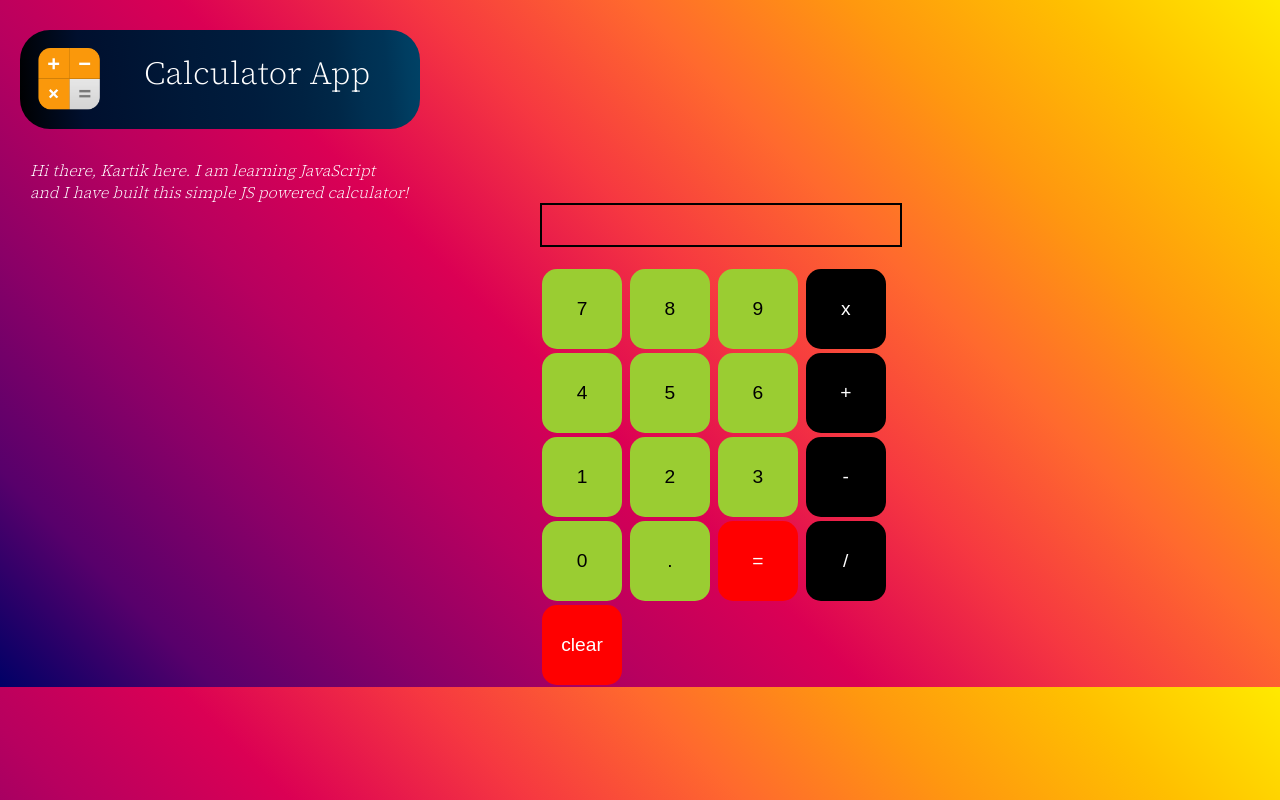
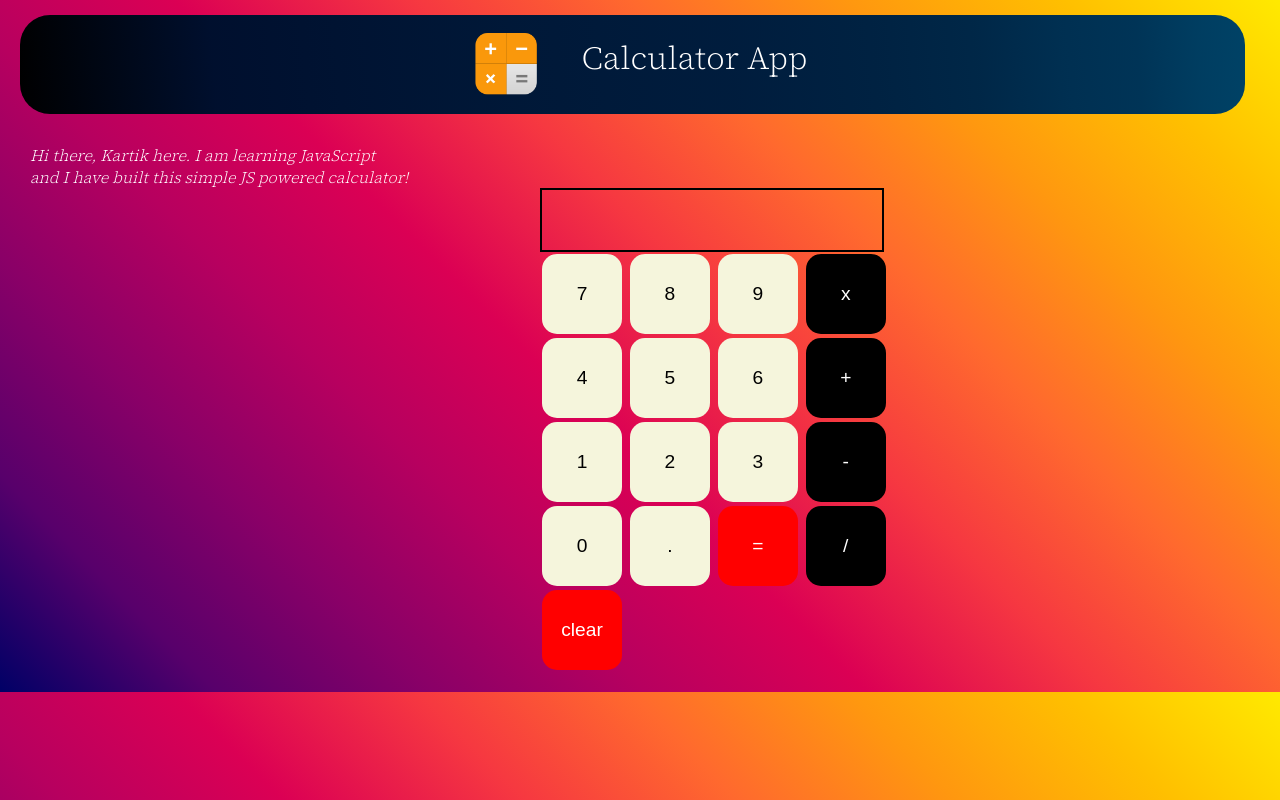
Before and after one commit to kartikmishraa/CalculatorApp, a plain HTML site: page src/index.html in a window 1280 px wide. Drawn offline with Linux system fonts and the light colour scheme.

Commit message:
restyled header, and the num buttons

```diff
--- a/src/style.css
+++ b/src/style.css
@@ -1,5 +1,6 @@
 body {
   margin: 0;
+  margin-bottom: 20px;
   font-family: "Source Serif 4", sans-serif;
   background-color: #f7ecde;
   background-image: linear-gradient(
@@ -27,12 +28,13 @@ body {
 
 /* Header styling */
 header {
-  margin-top: 30px;
+  margin-top: 15px;
   margin-left: 20px;
+  margin-right: 20px;
   display: flex;
-  width: 400px;
+  justify-content: center;
+  width: 1225px;
   border-radius: 30px;
-  background-color: black;
   color: white;
   background-image: linear-gradient(
     265deg,
@@ -47,8 +49,6 @@ header {
     hsl(220deg 100% 9%) 84%,
     hsl(0deg 0% 0%) 100%
   );
-  /*
-    background-color: #D3ECA7;*/
 }
 
 /* Title styling */
@@ -72,15 +72,17 @@ header {
 
 #display-div {
   border: 2px solid;
-  margin-right: 378px;
-  margin-bottom: 20px;
+  height: 60px;
+  width: 280px;
+  /* margin-right: 378px;
+  margin-bottom: 20px; */
   padding-left: 30px;
   padding-right: 30px;
 }
 
 #display-window {
   font-weight: normal;
-  font-size: 40px;
+  font-size: 20px;
 }
 
 /* Calculator button styling */
@@ -95,7 +97,7 @@ header {
 }
 
 .calc-num {
-  background-color: yellowgreen;
+  background-color: #f5f5dc;
 }
 
 .calc-op {
@@ -121,7 +123,7 @@ header {
 }
 
 .calc-num:hover {
-  background-color: white;
+  background-color: #ffdead;
   /*border: 1px solid yellowgreen;*/
 }
 
@@ -131,7 +133,7 @@ header {
 }
 
 .calc-num:active {
-  background-color: yellowgreen; /*tag*/
+  background-color: #f5f5dc; /*tag*/
 }
 
 .calc-res:active {
```
